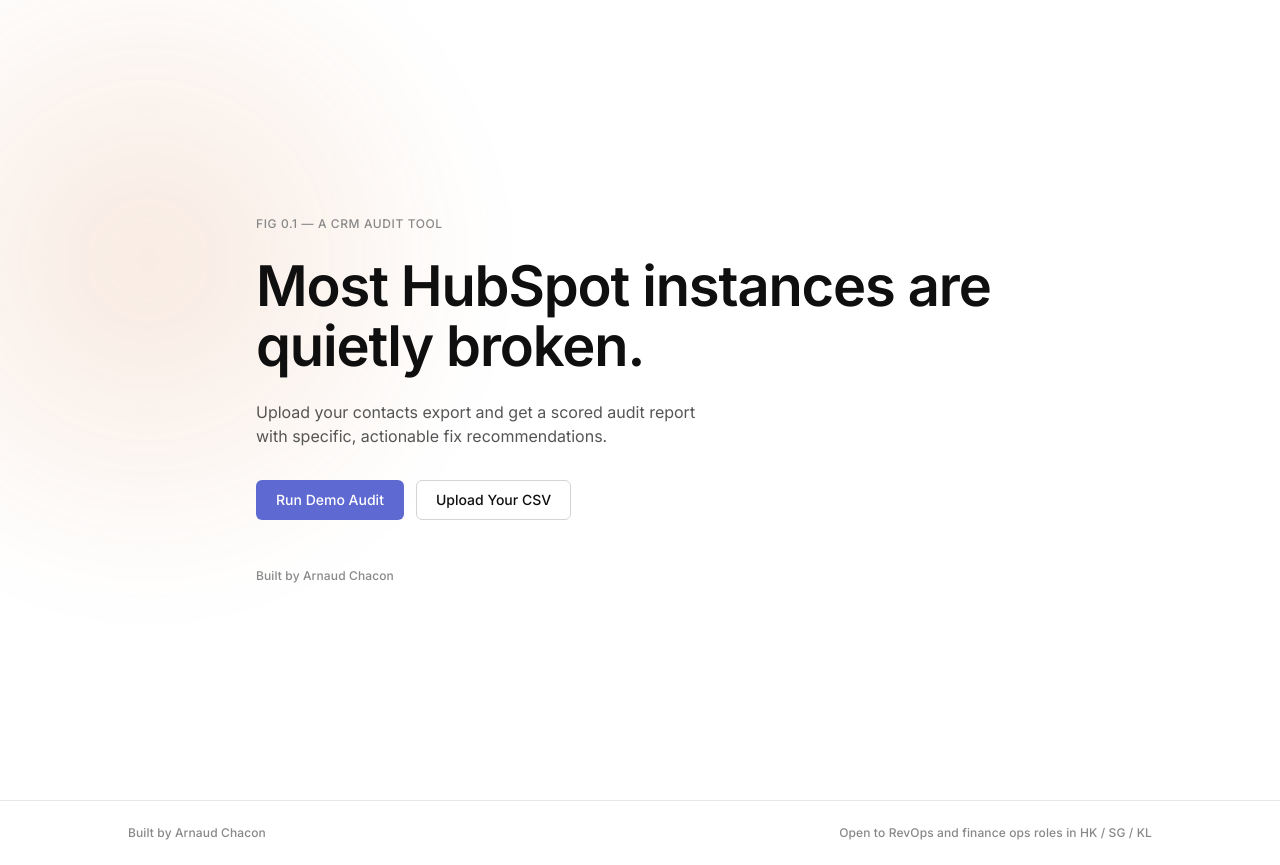
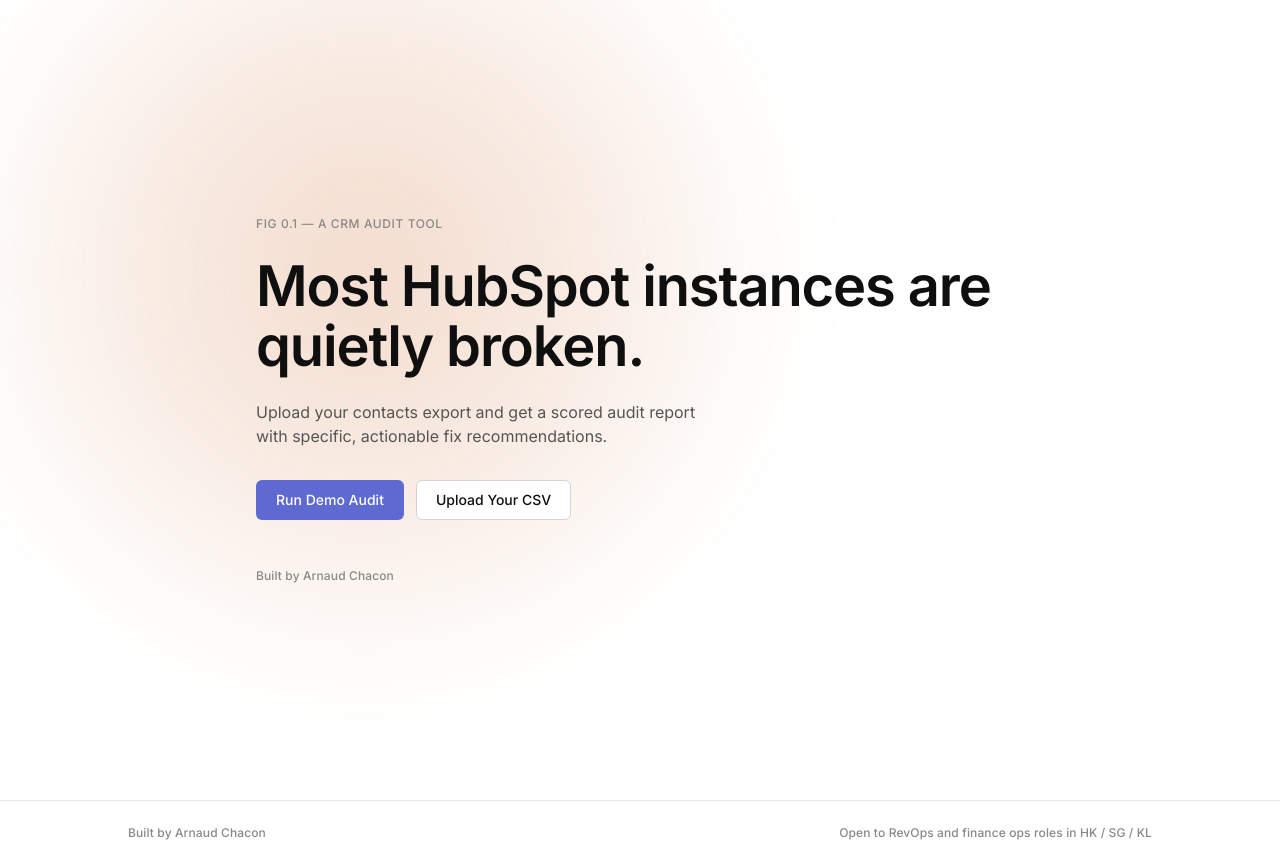
Before and after one commit to arnaudchacon/hubspot-audit, a Next.js app: page / in a window 1280 px wide. Built offline with nearby package versions, Linux system fonts and the light colour scheme.

Commit message:
ui: increase orb opacity and shift center-right

```diff
--- a/components/Hero.tsx
+++ b/components/Hero.tsx
@@ -17,13 +17,13 @@
           aria-hidden="true"
           style={{
             position: 'absolute',
-            top: '-10%',
-            left: '-15%',
-            width: '680px',
-            height: '680px',
+            top: '-20%',
+            left: '-5%',
+            width: '860px',
+            height: '860px',
             borderRadius: '50%',
-            background: 'radial-gradient(circle, rgba(200,90,20,0.13) 0%, rgba(200,90,20,0.05) 45%, transparent 70%)',
-            filter: 'blur(40px)',
+            background: 'radial-gradient(circle, rgba(200,90,20,0.22) 0%, rgba(200,90,20,0.09) 45%, transparent 70%)',
+            filter: 'blur(48px)',
             pointerEvents: 'none',
           }}
         />
```
